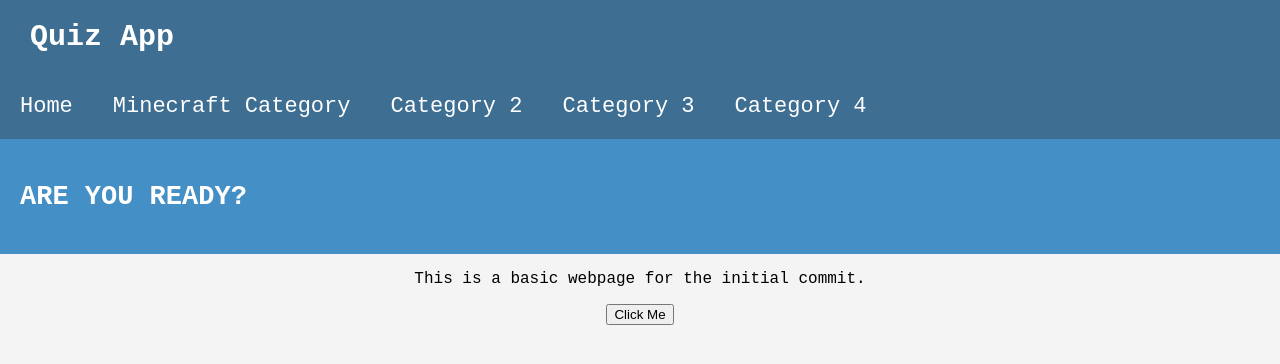
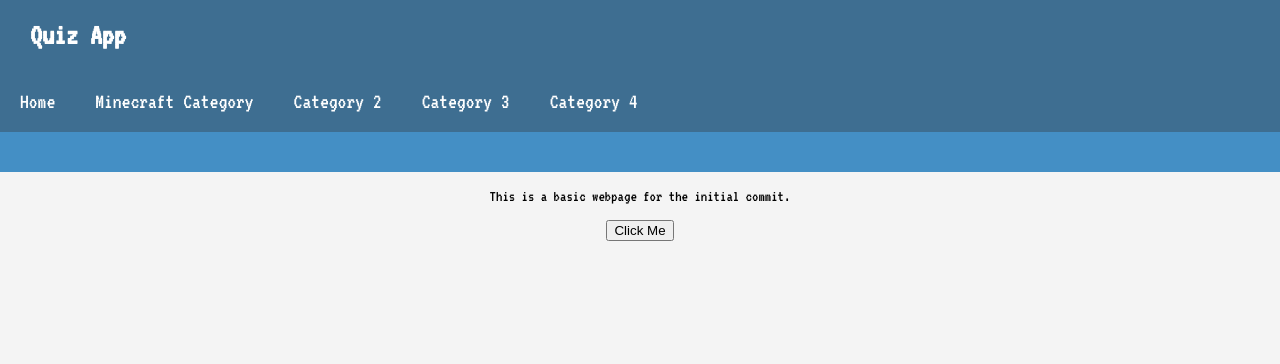
Before and after one commit to amymillar/WebTechGroup23, a plain HTML site: page index.html in a window 1280 px wide. Drawn offline with Linux system fonts and the light colour scheme.

Commit message:
Edit index page

```diff
--- a/index.html
+++ b/index.html
@@ -3,6 +3,7 @@
 <head>
     <title>Group 23 Website</title>
     <link rel="stylesheet" href="main.css">
+    <link href="https://fonts.googleapis.com/css2?family=VT323&display=swap" rel="stylesheet">
 </head>
 <body>
     <header>
@@ -10,9 +11,7 @@
 
         <div id="navbar-container"></div>
 
-        <div class="header">
-            <h2 id="quiz-title">ARE YOU READY?</h2>
-        </div>
+        <div class="header"></div>
     </header>
 
     <main>
```
Also changed, not shown: 1 other file.
